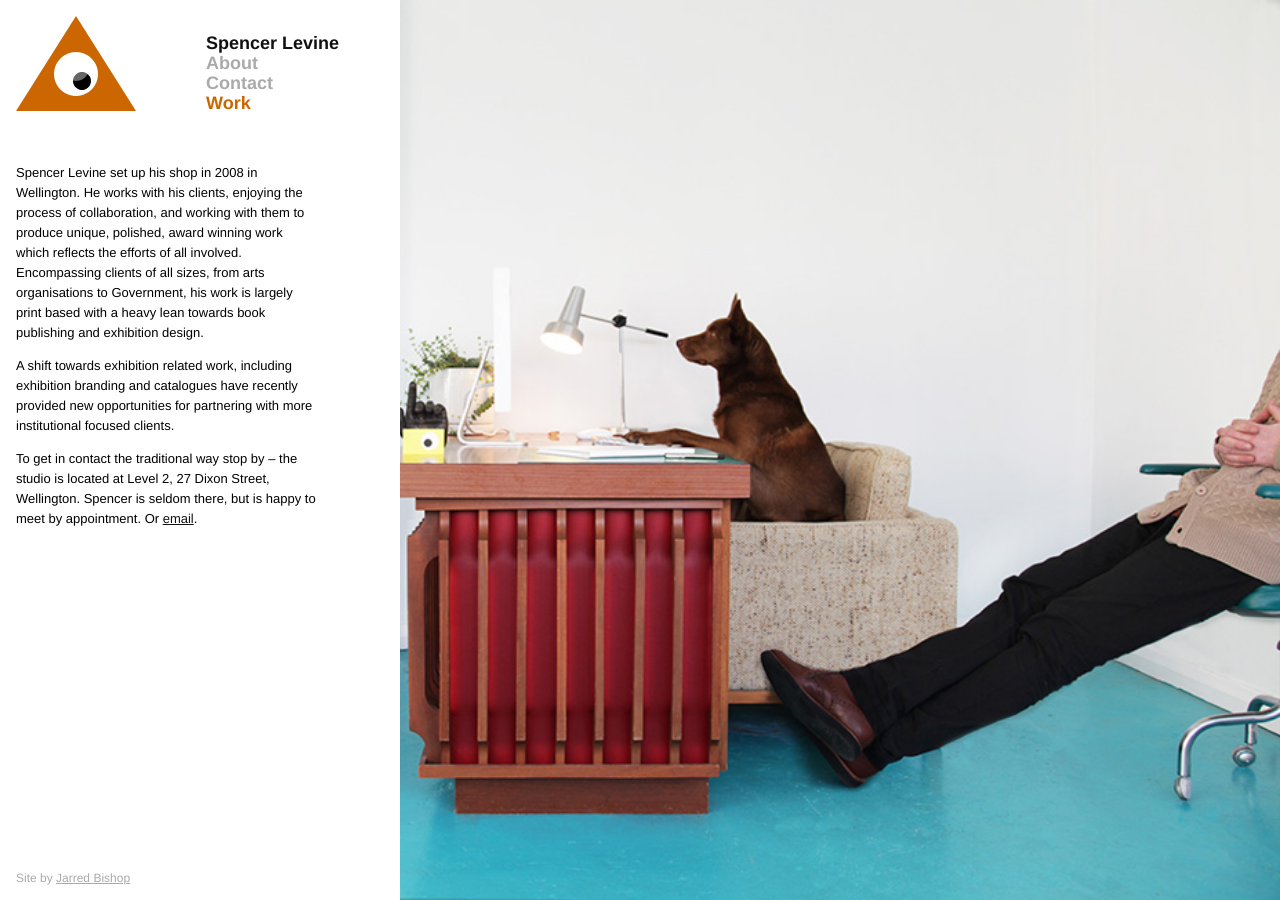
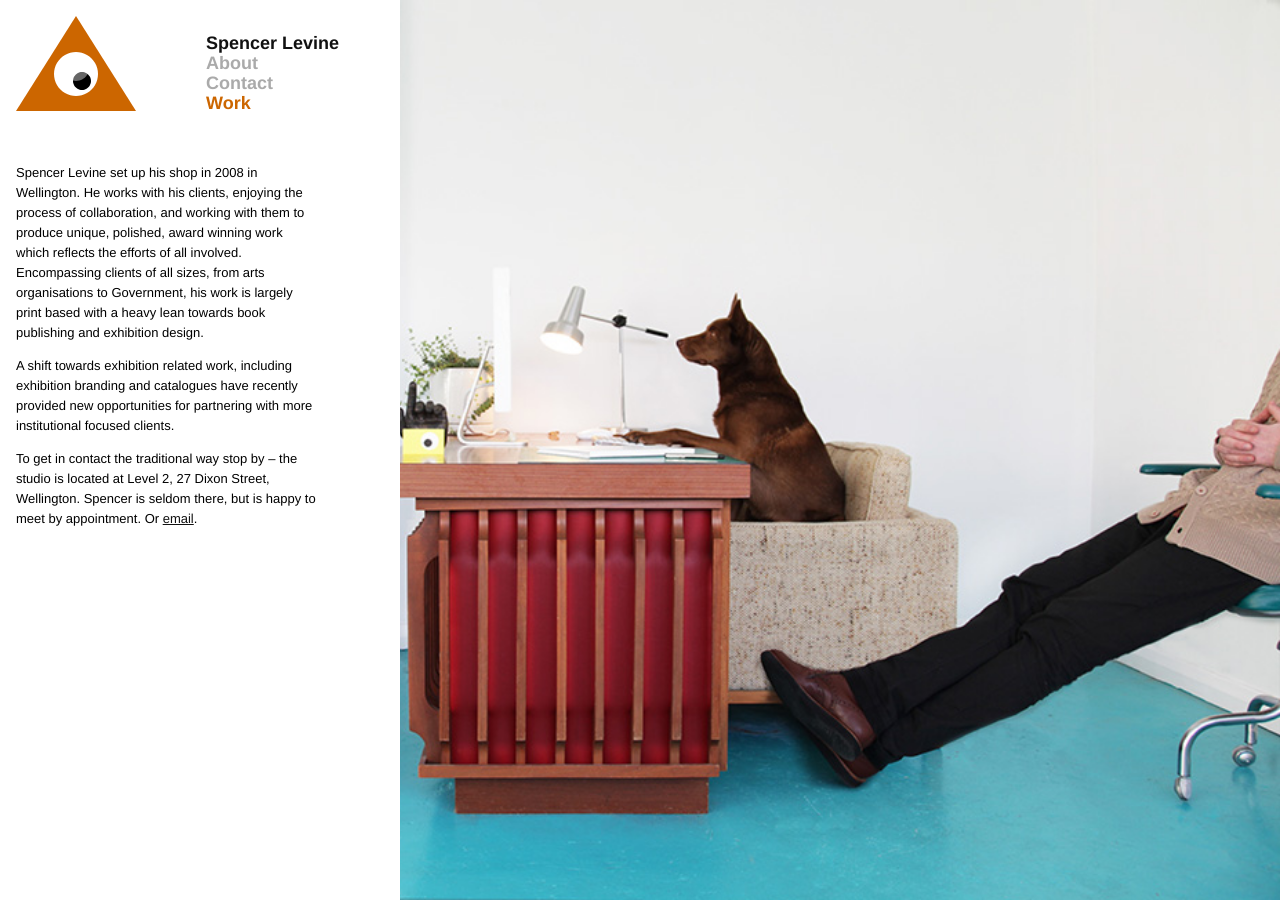
Before and after one commit to jarred/spencerlevine.co.nz, a Jekyll site: the page built from about.md, in a window 1280 px wide. Built offline with Jekyll 4.4.1, drawn with Linux system fonts in a browser that asks for light colours; some of the changed lines change nothing that is shown.

Commit message:
remove the credit

```diff
--- a/_layouts/about.html
+++ b/_layouts/about.html
@@ -2,10 +2,12 @@
 <!--[if lt IE 7]>      <html class="no-js lt-ie9 lt-ie8 lt-ie7"> <![endif]-->
 <!--[if IE 7]>         <html class="no-js lt-ie9 lt-ie8"> <![endif]-->
 <!--[if IE 8]>         <html class="no-js lt-ie9"> <![endif]-->
-<!--[if gt IE 8]><!--> <html class="no-js"> <!--<![endif]-->
+<!--[if gt IE 8]><!-->
+<html class="no-js">
+  <!--<![endif]-->
   <head>
-		<meta charset="utf-8">
-		<meta http-equiv="X-UA-Compatible" content="IE=edge,chrome=1">
+    <meta charset="utf-8" />
+    <meta http-equiv="X-UA-Compatible" content="IE=edge,chrome=1" />
     <title>Spencer Levine</title>
     {% include head.html %}
   </head>
@@ -14,9 +16,7 @@
     <div id="about">
       <div class="bg" style="background-image: url('/images/about.jpg');"></div>
       <div class="page">{{ content }}</div>
-			<p class="credit">Site by <a href="http://jarred.co.nz" target="_blank">Jarred Bishop</a></p>
     </div>
-		{% include preloader.html %}
-		{% include js.html %}
+    {% include preloader.html %} {% include js.html %}
   </body>
 </html>
```
Lines whose indentation alone changed are shown as unchanged.
